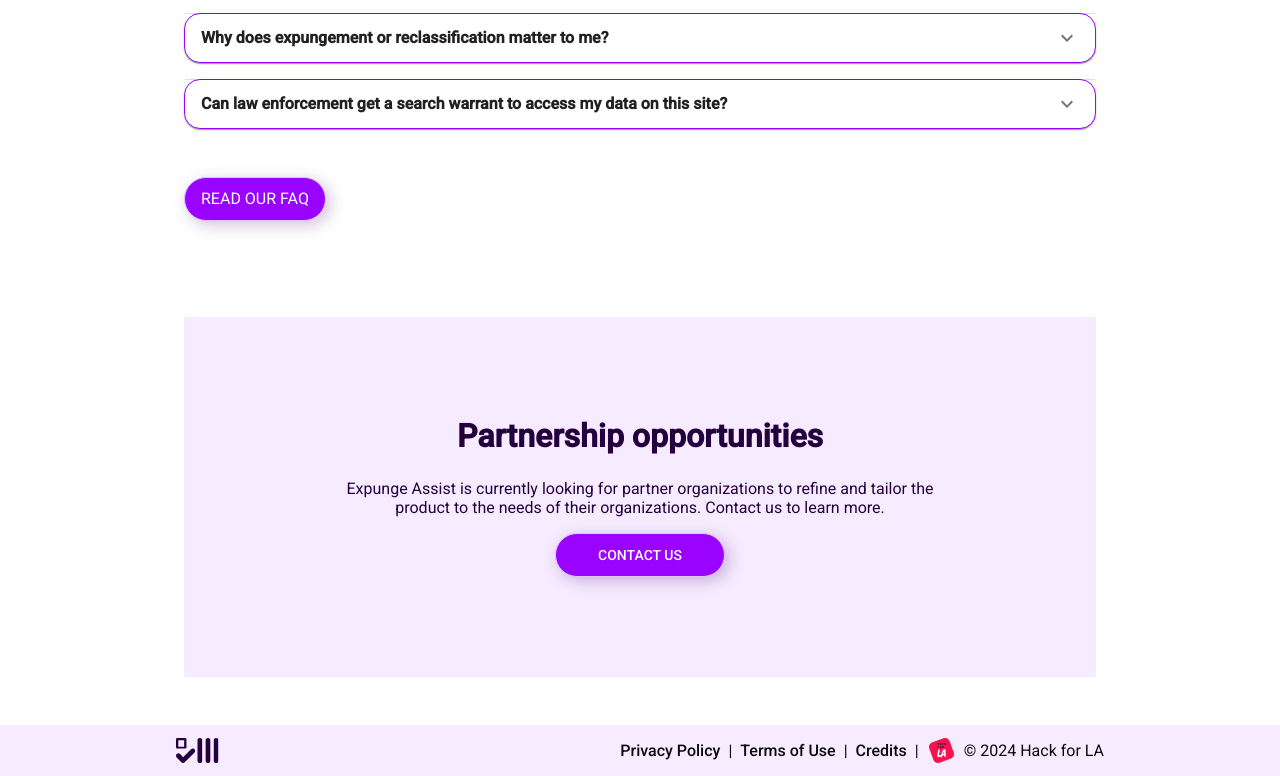
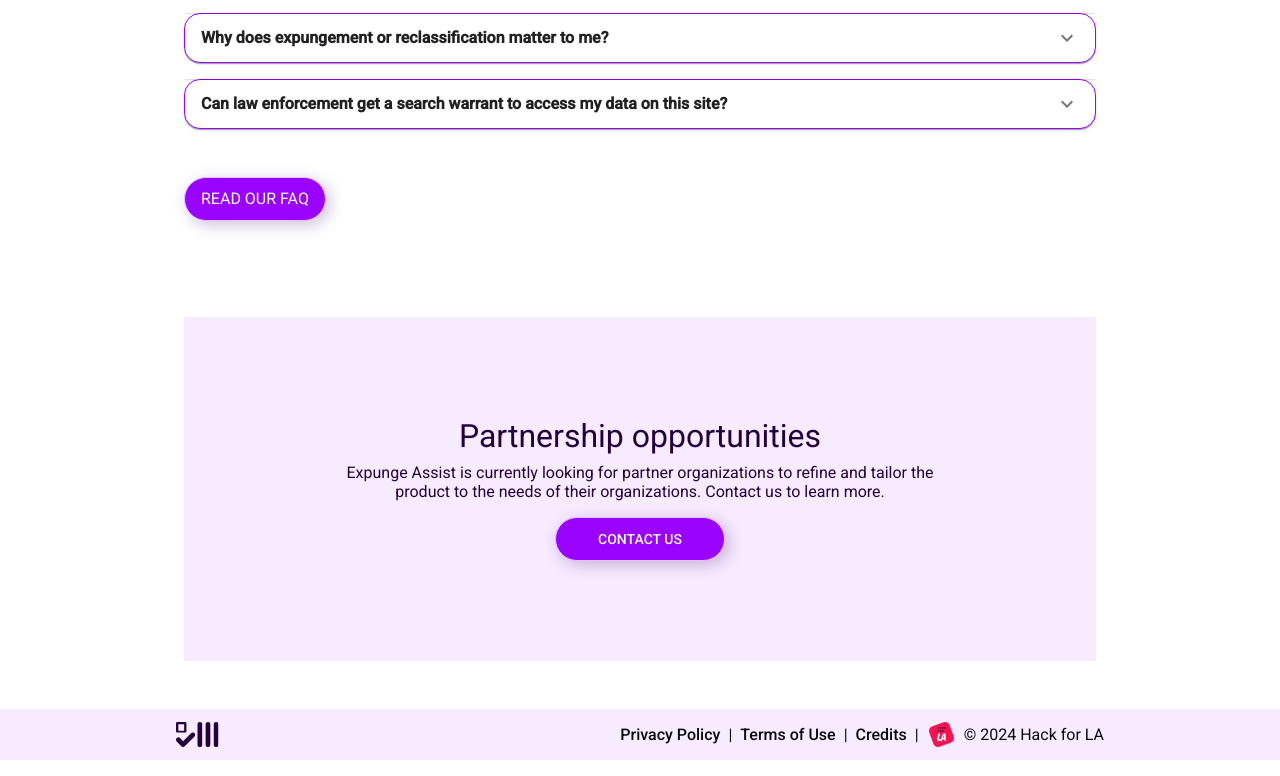
Before and after one commit to hackforla/expunge-assist, a React (Create React App) app in the folder products/statement-generator/: page / in a window 1280 px wide. Shown: the part 2766-3542 px from the top of the page. Built offline with nearby package versions, Linux system fonts and the light colour scheme.

Commit message:
make partnership opps section header font normal weight

```diff
--- a/products/statement-generator/src/pages/Landing.tsx
+++ b/products/statement-generator/src/pages/Landing.tsx
@@ -133,6 +133,9 @@ const useStyles = makeStyles(({ globals, palette, breakpoints, spacing }) =>
       '& button': {
         width: '170px',
         margin: `${spacing(2)}px auto 0px auto`,
+      },
+      '& h3': {
+        fontSize: '24pt',
       },
       [breakpoints.down(breakpoints.values.md)]: {
         padding: '48px',
@@ -434,7 +437,7 @@ function LandingSection8() {
   return (
     <section className={`${classes.section}`} style={{ marginBottom: '24px' }}>
       <div className={classes.opportunitySection}>
-        <h2>{t('landing_page.sectionTitle8')}</h2>
+        <h3>{t('landing_page.sectionTitle8')}</h3>
         <p>{t('landing_page.sectionParagraph8')}</p>
         <ButtonComponent
           onClick={() => handleContactUs()}
```
